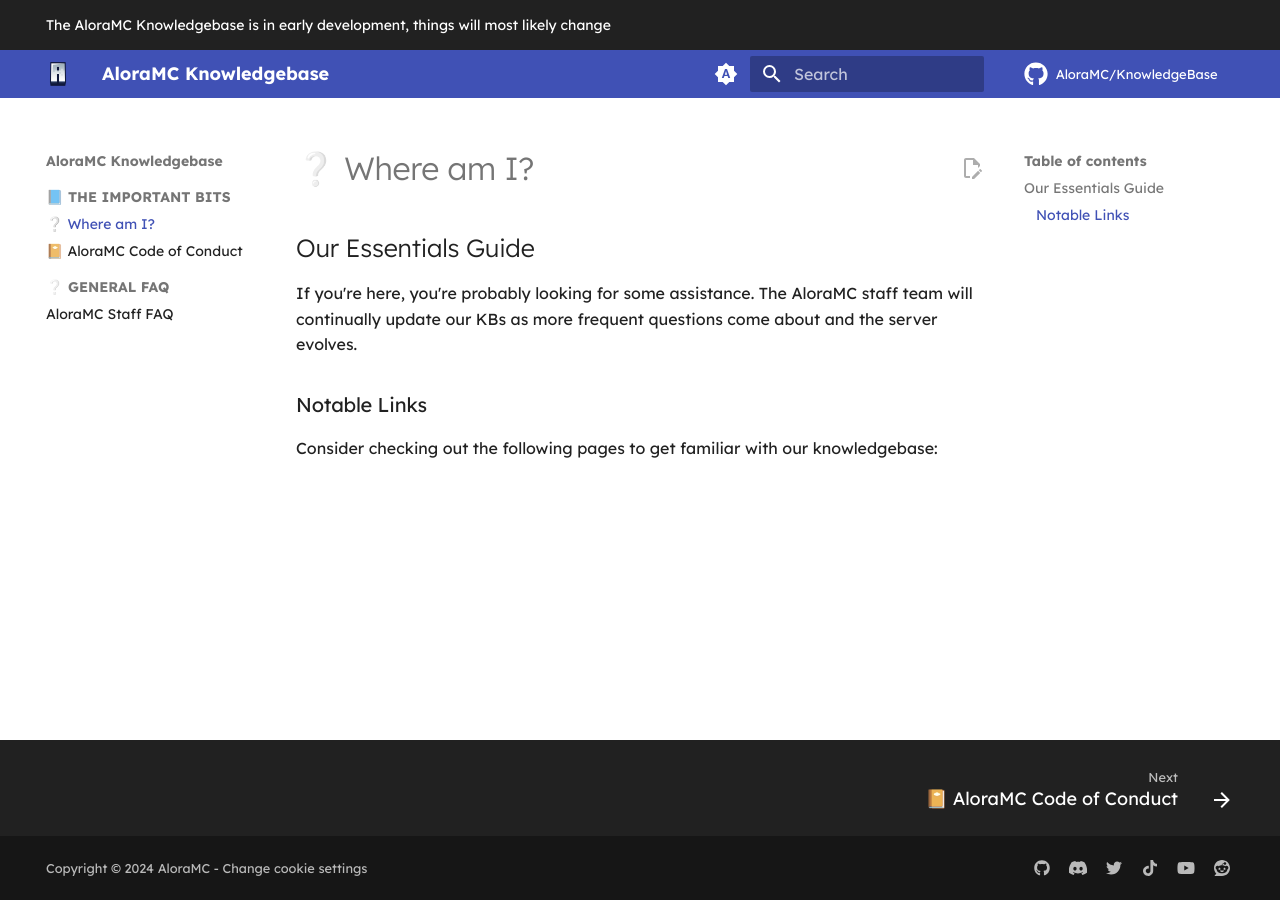
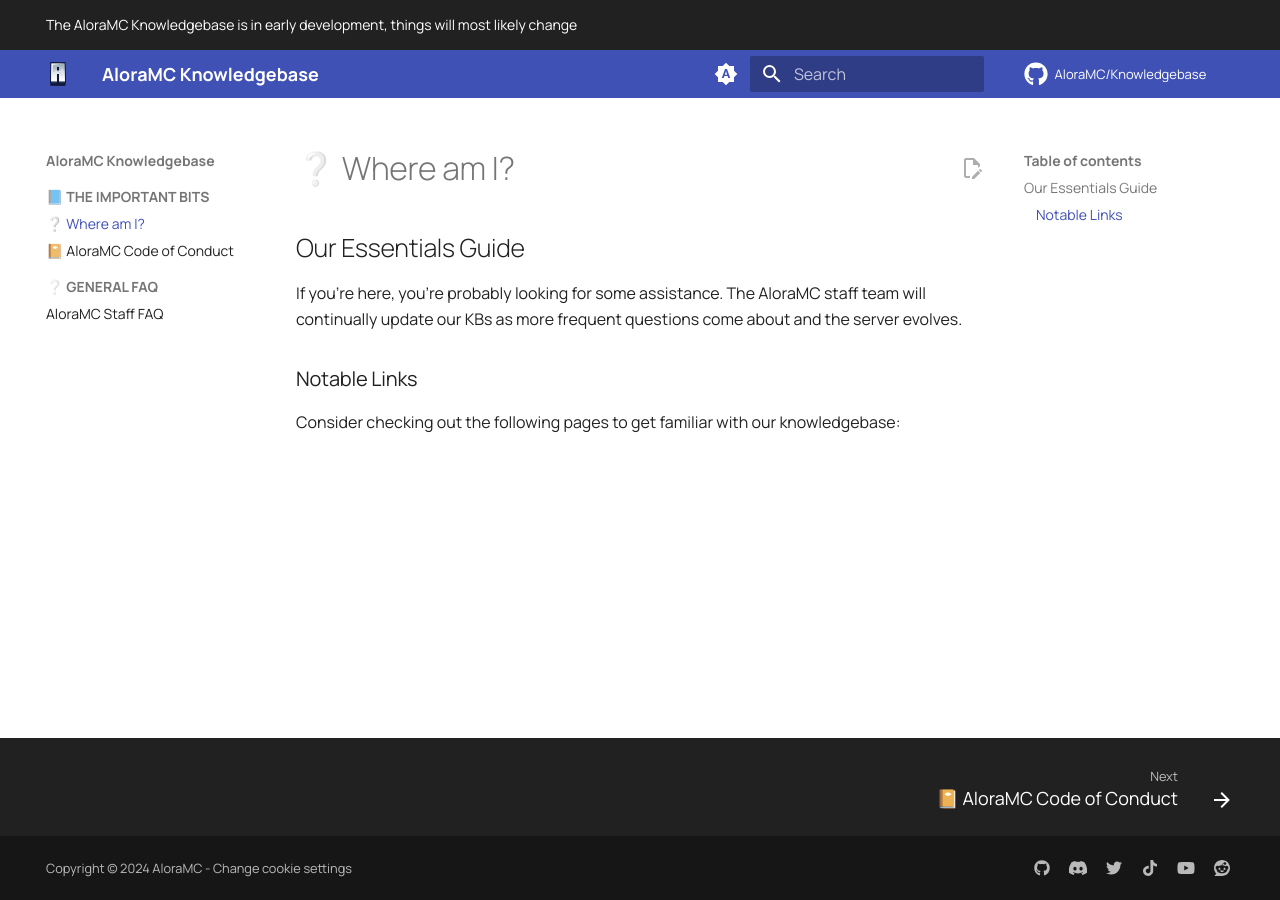
Before and after one commit to AloraMC/Knowledgebase, an MkDocs documentation site: the page built from docs/index.md, in a window 1280 px wide. Built offline with MkDocs 1.6.1 and Material for MkDocs 9.7.7, drawn with Linux system fonts in a browser that asks for light colours; plug-ins that fetch from the network failed and are left out; comment, search, counter and statistics services are not loaded; part of the change alters nothing that is shown.

```diff
--- a/mkdocs.yml
+++ b/mkdocs.yml
@@ -3,14 +3,14 @@ site_name: AloraMC Knowledgebase
 site_description: The AloraMC Knowledgebase - Eventually have a good description here
 site_url: https://kb.aloramc.com
 repo_url: https://github.com/AloraMC/Knowledgebase
-repo_name: AloraMC/KnowledgeBase
+repo_name: AloraMC/Knowledgebase
 copyright: Copyright &copy; 2024 AloraMC - <a href="#__consent">Change cookie settings</a>
 edit_uri: edit/main/docs/
 theme:
   name: material
   custom_dir: overrides
   font:
-    text: Lexend
+    text: Manrope
   logo: assets/logo.png
   favicon: assets/logo.png
   icon:
@@ -80,7 +80,7 @@ extra:
       We use cookies to recognize your repeated visits and preferences, as well
       as to measure the effectiveness of our documentation and whether users
       find what they're searching for. With your consent, you're helping us to
-      make our documentation better.
+      make our knowledgebase better.
 
 plugins:
   - search
```
